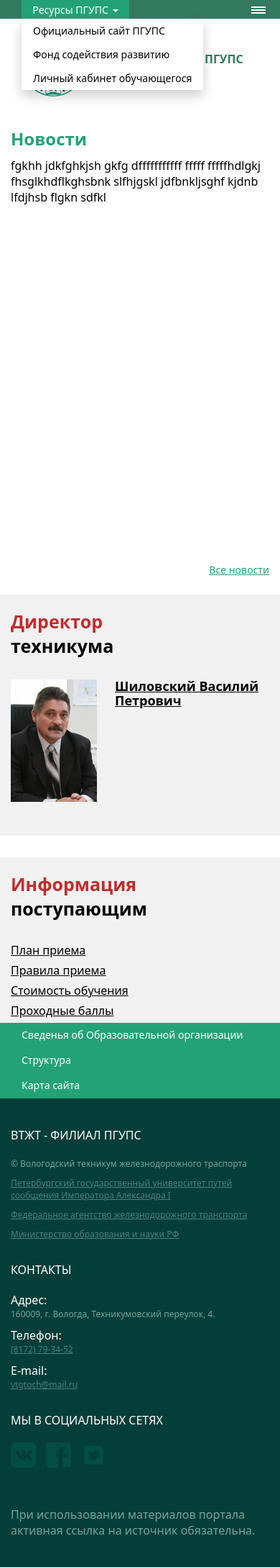
After one commit to vladbg2001/vladbg2001.github.io, a PHP site: page /index.html in a window 390 px wide. The commit adds this page. Shown: the whole page at 72% size. Run offline with PHP 8.4, Linux system fonts and the light colour scheme.

Commit message:
Add files via upload

```diff
--- /dev/null
+++ b/index.html
@@ -0,0 +1,194 @@
+<!DOCTYPE html>
+<html lang="ru">
+<head>
+    <meta charset="UTF-8">
+    <meta http-equiv="X-UA-Compatible" content="IE=edge">
+    <meta name="viewport" content="width=device-width, initial-scale=1.0">
+    <title>Document</title>
+    <link rel="stylesheet" href="css/style.min.css">
+    <!-- <link rel="stylesheet" href="css/style.css"> -->
+    <link rel="import" href="/top_menu.html">
+    <link rel="stylesheet" href="css/font.css">
+
+</head>
+<body>
+    <section class = "top_menu">
+        <div class="green__line">
+            <div class="container">
+                <div class="dropdown-menu">
+                    <button class = "dropdown-menu__button"><span>Ресурсы ПГУПС</span><span class = 'dropdown-menu__arrow'></span></button>
+                    <div class="dropdown-content-green">
+                    <a href="#">Официальный сайт ПГУПС</a>
+                    <a href="#">Фонд содействия развитию</a>
+                    <a href="#">Личный кабинет обучающегося</a>
+                    </div>
+                </div>
+            </div>
+        </div>
+    </section>
+
+    <section class="head">
+        <div class="container">
+            <div class="header">
+                <div class="header__logo"><a href="#"><img src="image/logo.png" alt="logo"></a></div>
+                <div class="header__name">
+                    <h1>ВОЛОГОДСКИЙ ТЕХНИКУМ ЖЕЛЕЗНОДОРОЖНОГО <p></p> ТРАНСПОРТА - ФИЛИАЛ ПГУПС</h1>
+                </div>
+                <div class="header__subname">
+                    <h1>ВТЖТ - ФИЛИАЛ ПГУПС</h1>
+                </div>
+                <div class="search">
+                    <form action="" method="get">
+                        <input name="s" placeholder="Поиск" type="search">
+                        <button type="submit"><img class = "loupe" src="icons/search.svg" alt=""></button>
+                  </form>
+                </div>
+            </div>
+        </div>
+    </section>
+
+    <div class="hamburger">
+        <span></span>
+        <span></span>
+        <span></span>
+    </div>
+    <section class="navbar">
+        <div class="container">
+            <div class="navbar__items">
+                <div class="hamburger">
+                    <span></span>
+                    <span></span>
+                    <span></span>
+                </div>
+                <div class="search__navbar">
+                    <form action="" method="get">
+                        <input name="s" placeholder="Искать здесь..." type="search">
+                        <button type="submit">Найти</button>
+                  </form>
+                </div>
+                <ul id = 'menu'>
+                    <li><a href="#/">О техникуме</a>
+                        <ul class = 'sub-menu'>
+                            <li><a href="#">Основные сведенья</a></li>
+                            <li><a href="#">История</a></li>
+                            <li><a href="#">Образовательные стандарты</a></li>
+                            <li><a href="#">Платные образовательные услуги</a></li>
+                            <li><a href="#">Стипендии</a></li>
+                            <li><a href="#">Вакантные места для приема (перевода)</a></li>
+                            <li><a href="#">Общажитие</a></li>
+                        </ul>
+                    </li>
+                    <li><a href="#/">Абитуренту</a>
+                        <ul class = "sub-menu">
+                            <li><a href="#">Правила и план приема</a></li>
+                            <li><a href="#">Условия приема</a></li>
+                            <li><a href="#">Целевое обучение</a></li>
+                            <li><a href="#">Информация о ходе приема</a></li>
+                            <li><a href="#">Правила подачи апелляции</a></li>
+                            <li><a href="#">Для лиц с ограниченными возможностями здоровья</a></li>
+                            <li><a href="#">Правила приема иностранных граждан</a></li>
+                        </ul>
+                    </li>
+                    <li><a href="#/">Студенту</a>
+                        <ul class = "sub-menu">
+                            <li><a href="#">Расписание звонков и недель</a></li>
+                            <li><a href="#">Расписание занятий</a></li>
+                            <li><a href="#">Информационно-образовательные ресурсы</a></li>
+                            <li><a href="#">Служба социальной поддержки</a></li>
+                            <li><a href="#">Трудоустройство выпускников</a></li>
+                            <li><a href="#">Расписание секций</a></li>
+                            <li><a href="#">Олимпиада профессионального мастерства</a></li>
+                        </ul></li>
+                    <li><a href="#">Курсы</a></li>
+                    <li><a href="#">Фотогалерея</a></li>
+                    <li><a href="#">Вакансии</a></li>
+                </ul>
+            </div>
+        </div>
+    </section>
+
+
+    <section class="main-content">
+        <div class="container">
+            <section class="news">
+                <h2>Новости</h2>
+                <div class="news__new">
+                    fgkhh jdkfghkjsh gkfg dfffffffffff fffff fffffhdlgkj fhsglkhdflkghsbnk slfhjgskl jdfbnkljsghf kjdnb lfdjhsb flgkn sdfkl
+                </div>
+                <a href="#">Все новости</a>
+            </section>
+
+            <section class="info">
+                <div class="info__director">
+                    <h2>Директор <p><span>техникума</span></p></h2>
+                    <img src="image/director.jpg" alt="director" class="info__director__photo">
+                    <div class="info__director__name">Шиловский Василий Петрович</div>
+                </div>
+                <div class="info__abiturient">
+                    <h2>Информация <p><span>поступающим</span></p></h2>
+                    <ul>
+                        <li><a href="#">План приема</a></li>
+                        <li><a href="#">Правила приема</a></li>
+                        <li><a href="#">Стоимость обучения</a></li>
+                        <li><a href="#">Проходные баллы</a></li>
+                    </ul>
+                </div>
+            </section>
+        </div>
+    </section>
+
+    <section class="footer">
+        <div class="footer__nav">
+            <div class="container">
+            <ul id = 'footer__menu'>
+                <li><a href="#/">Сведенья об Образовательной организации</a>
+                    <ul class = 'footer__sub-menu'>
+                        <li><a href="#">Документы</a></li>
+                        <li><a href="#">Материально-техническое обеспечение и оснащённость образовательного процесса</a></li>
+                        <li><a href="#">Финансово хозяйственная деятельность</a></li>
+                        <li><a href="#">Библиотека</a></li>
+                        <li><a href="#">Музей</a></li>
+                    </ul>
+                </li>
+                <li><a href="#/">Структура</a>
+                    <ul class="footer__sub-menu">
+                        <li><a href="#">Руководство</a></li>
+                        <li><a href="#">Педагогический состав</a></li>
+                    </ul>
+                </li>
+                <li><a href="#/">Карта сайта</a></li>
+            </ul>
+            </div>
+        </div>
+        <div class="footer__content">
+            <div class="container">
+                <div class="footer__info">
+                    <h4>втжт - филиал ПГУПС</h4>
+                    <span>© Вологодский техникум железнодорожного траспорта</span>
+                    <a href="https://www.pgups.ru/">Петербургский государственный университет путей сообщения Императора Александра I</a>
+                    <a href="http://www.rlw.gov.ru/">Федеральное агентство железнодорожного транспорта</a>
+                    <a href="http://xn--80abucjiibhv9a.xn--p1ai/">Министерство образования и науки РФ</a>
+                </div>
+                <div class="footer__contact">
+                    <h4>Контакты</h4>
+                    Адрес: <span>160009, г. Вологда, Техникумовский переулок, 4.</span>
+                    Телефон: <a href="tel:+78172793452">(8172) 79-34-52</a>
+                    E-mail: <a href="mailto:vtgtoch@mail.ru">vtgtoch@mail.ru</a>
+                </div>
+                <div class="footer__social">
+                    <h4>мы в социальных сетях</h4>
+                    <a href="#"><img src="icons/vk.svg" alt=""></a>
+                    <a href="#"><img src="icons/icons8-facebook.svg" alt=""></a>
+                    <a href="#"><img src="icons/twitter.png" alt=""></a>
+                </div>
+                <div class="row">
+                    При использовании материалов портала активная ссылка на источник обязательна.
+                </div>
+            </div>
+        </div>
+    </section>
+
+
+    <script src="js/script.js"></script>
+</body>
+</html>
--- a/scss/media/_media.scss
+++ b/scss/media/_media.scss
@@ -172,6 +172,7 @@
         #footer__menu{
             flex-direction: column;
             overflow: hidden;
+            height: 100%;
             top: 0;
             right: 50;
             padding: 0 0;
--- a/scss/style.scss
+++ b/scss/style.scss
@@ -16,6 +16,5 @@ $second-color:#24a277;
 @import 'block/news';
 @import 'block/info';
 @import 'block/footer';
-@import 'block/history';
 
 @import 'media/media';
```
Also changed, not shown: other parts of scss/media/_media.scss (+0 -32 lines), history.html (added, +57 -0 lines), menu.html (added, +97 -0 lines), css/style.min.css, 1 other file.
